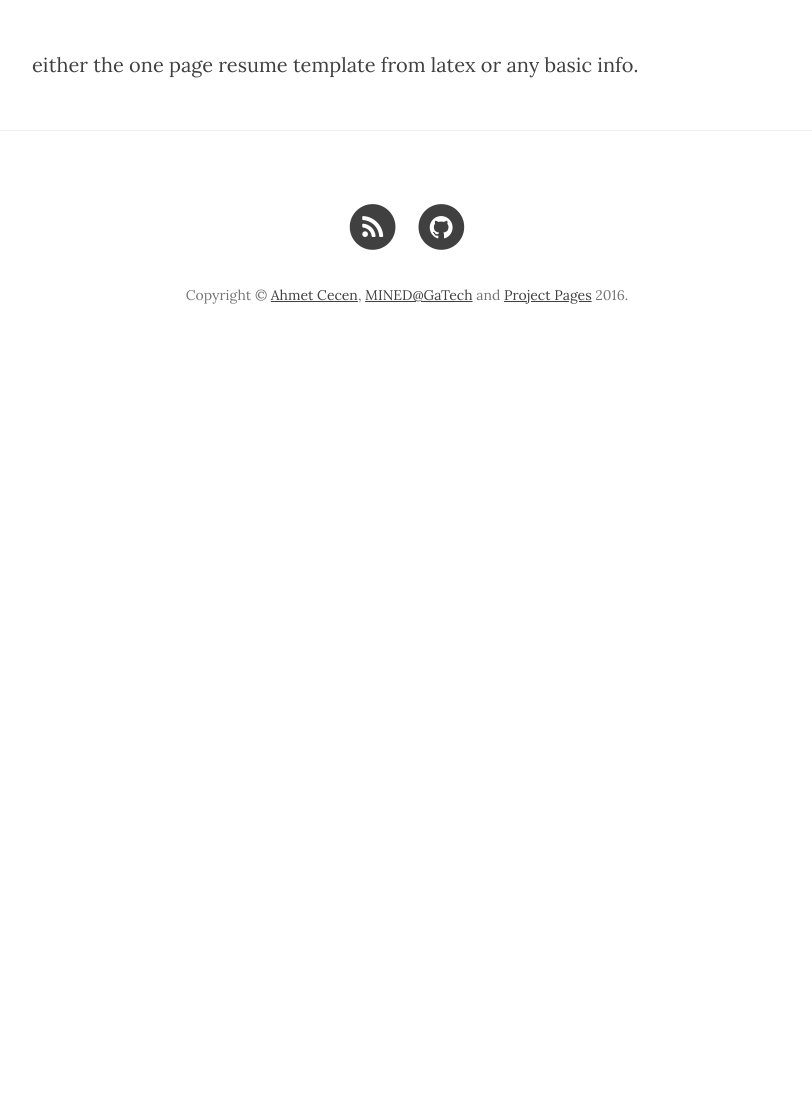
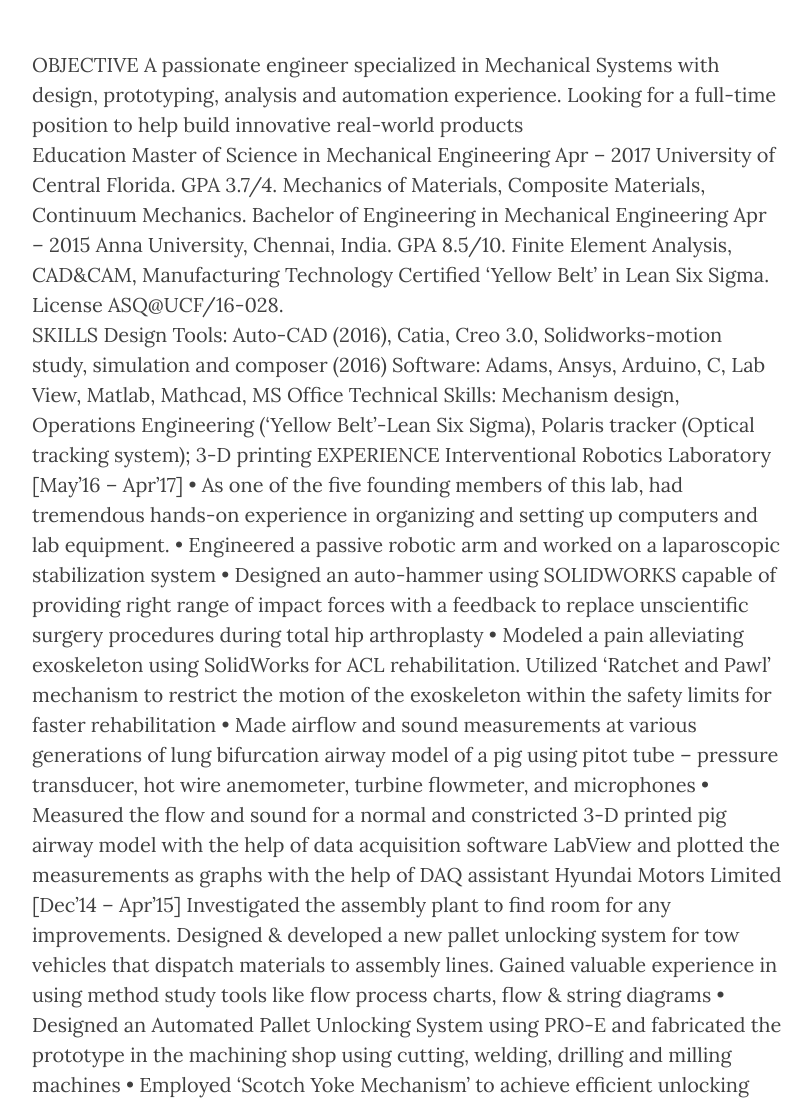
Before and after one commit to vignesharavind/vignesharavind.github.io, a Jekyll site: the page built from about.md, in a window 1280 px wide and 1400 px high. Shown: the part 298-1400 px from the top of the window, without its empty margins (233-1045 px from the left). Built offline with Jekyll 4.4.1, drawn with Linux system fonts in a browser that asks for light colours; nearby versions of some CDN libraries; some of the changed text lies outside the part shown.

Commit message:
Update about.md

```diff
--- a/about.md
+++ b/about.md
@@ -4,5 +4,40 @@
 description: "MSME"
 header-img: "img/home-bg.jpg"
 ---
-
-either the one page resume template from latex or any basic info.
+OBJECTIVE
+A passionate engineer specialized in Mechanical Systems with design, prototyping, analysis and automation experience. Looking for a full-time position to help build innovative real-world products
+Education
+Master of Science in Mechanical Engineering 	Apr – 2017
+University of Central Florida. GPA 3.7/4. Mechanics of Materials, Composite Materials, Continuum Mechanics.
+Bachelor of Engineering in Mechanical Engineering 	Apr – 2015
+Anna University, Chennai, India. GPA 8.5/10. Finite Element Analysis, CAD&CAM, Manufacturing Technology
+Certified ‘Yellow Belt’ in Lean Six Sigma. License ASQ@UCF/16-028.
+SKILLS
+Design Tools: Auto-CAD (2016), Catia, Creo 3.0, Solidworks-motion study, simulation and composer (2016)
+Software: Adams, Ansys, Arduino, C, Lab View, Matlab, Mathcad, MS Office
+Technical Skills: Mechanism design, Operations Engineering (‘Yellow Belt’-Lean Six Sigma), Polaris tracker (Optical tracking system); 3-D printing
+EXPERIENCE
+Interventional Robotics Laboratory	[May’16 – Apr’17]
+•	As one of the five founding members of this lab, had tremendous hands-on experience in organizing and setting up computers and lab equipment.
+•	Engineered a passive robotic arm and worked on a laparoscopic stabilization system
+•	Designed an auto-hammer using SOLIDWORKS capable of providing right range of impact forces with a feedback to replace unscientific surgery procedures during total hip arthroplasty
+•	Modeled a pain alleviating exoskeleton using SolidWorks for ACL rehabilitation. Utilized ‘Ratchet and Pawl’ mechanism to restrict the motion of the exoskeleton within the safety limits for faster rehabilitation
+•	Made airflow and sound measurements at various generations of lung bifurcation airway model of a pig using pitot tube – pressure transducer, hot wire anemometer, turbine flowmeter, and microphones
+•	Measured the flow and sound for a normal and constricted 3-D printed pig airway model with the help of data acquisition software LabView and plotted the measurements as graphs with the help of DAQ assistant
+Hyundai Motors Limited	[Dec’14 – Apr’15]
+Investigated the assembly plant to find room for any improvements. Designed & developed a new pallet unlocking system for tow vehicles that dispatch materials to assembly lines. Gained valuable experience in using method study tools like flow process charts, flow & string diagrams
+•	Designed an Automated Pallet Unlocking System using PRO-E and fabricated the prototype in the machining shop using cutting, welding, drilling and milling machines
+•	Employed ‘Scotch Yoke Mechanism’ to achieve efficient unlocking and analyzed the crank and guide rod movements using ADAMS and ANSYS. Used Arduino electronic platform to control the proposed system
+•	Implementation of the prototype improved the workflow of material dispatching process and reduced cycle time by 5.147% which was shown in the micro-motion study
+Sundaram Motors	[Dec'13]
+Gained insights on 5S, lean principles and studied the mechanical parts in cars from General Motors franchise. Gained hands-on experience in engine & gear shaft assembly, and installation of disc and drum brakes
+OTHER PROJECTS
+Automatic Pick and Place Robot for Palletizing (Jan’ – Apr’ 2014)
+•	Designed a 3-DOF robotic arm using PRO-E and the fabrication of the arm was done in the machining lab using cutting and drilling machines
+•	Controlled the prototype using ATmega328p microcontroller with the end effector actuated by a servo motor involving ‘Bell Crank Lever Mechanism’. Used Arduino prototyping platform to control the actuators
+•	Established the force plots of gripper using ADAMS software to demonstrate efficient and stable functioning of arm
+MEMBERSHIPS/ACTIVITIES
+•	Member of Society of automotive engineers, India (2011-15)
+•	Volunteered in the 7th international conference organized by English Language Teacher's Association of India (2012)
+•	Coordinated and conducted a technical event for the department symposium Deus Ex Machina 11(2014)
+•	‘Notetaker’- Student Accessibility Services UCF (May 2016-Present)
```
